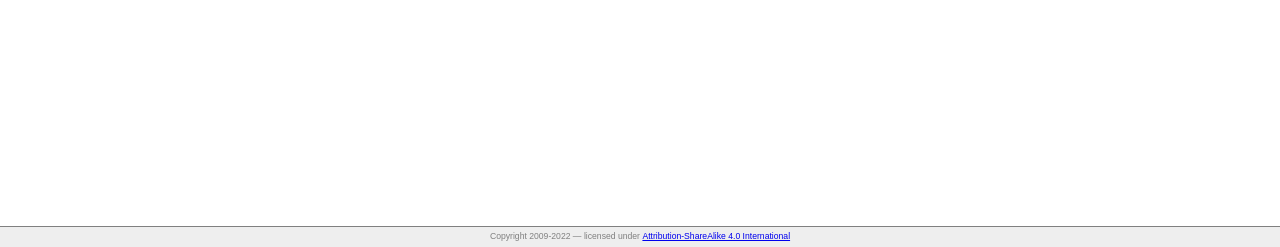
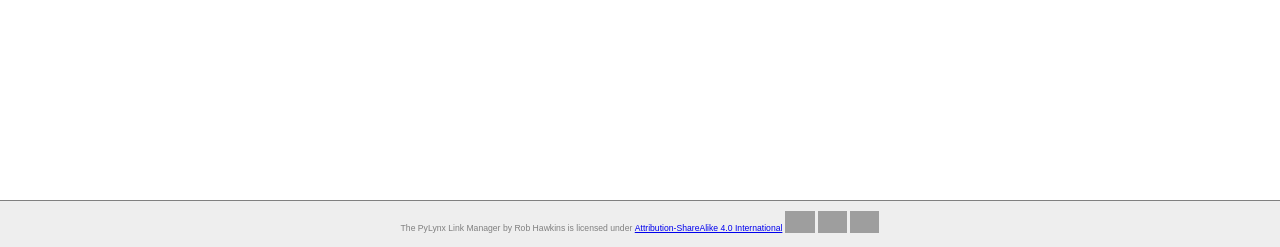
Before and after one commit to braynebuddy/pycloud, a Flask app: page /admin in a window 1280 px wide. Shown: the part 553-800 px from the top of the page. Run offline with Flask 2, Linux system fonts and the light colour scheme; the visitor is signed in with stand-in values (Sample User, id 1); grey boxes are pictures that could not be loaded.

Commit message:
Creative commons license notice

```diff
--- a/templates/base.html
+++ b/templates/base.html
@@ -36,8 +36,8 @@
       </div> <!--content-->
 
       <div id="footer">
-        Copyright 2009-2022 &mdash; licensed under <a href="http://creativecommons.org/licenses/by-sa/4.0/?ref=chooser-v1" target="_blank" rel="license noopener noreferrer" style="display:inline-block;">Attribution-ShareAlike 4.0 International
-        <!-- <p xmlns:cc="http://creativecommons.org/ns#" xmlns:dct="http://purl.org/dc/terms/"><span property="dct:title">The PyLynx Link Manager</span> by <span property="cc:attributionName">Rob Hawkins</span> is licensed under <a href="http://creativecommons.org/licenses/by-sa/4.0/?ref=chooser-v1" target="_blank" rel="license noopener noreferrer" style="display:inline-block;">Attribution-ShareAlike 4.0 International<img style="height:22px!important;margin-left:3px;vertical-align:text-bottom;" src="https://mirrors.creativecommons.org/presskit/icons/cc.svg?ref=chooser-v1"><img style="height:22px!important;margin-left:3px;vertical-align:text-bottom;" src="https://mirrors.creativecommons.org/presskit/icons/by.svg?ref=chooser-v1"><img style="height:22px!important;margin-left:3px;vertical-align:text-bottom;" src="https://mirrors.creativecommons.org/presskit/icons/sa.svg?ref=chooser-v1"></a></p> -->
+        <!-- Copyright 2009-2022 &mdash; licensed under <a href="http://creativecommons.org/licenses/by-sa/4.0/?ref=chooser-v1" target="_blank" rel="license noopener noreferrer" style="display:inline-block;">Attribution-ShareAlike 4.0 International -->
+        <p xmlns:cc="http://creativecommons.org/ns#" xmlns:dct="http://purl.org/dc/terms/"><span property="dct:title">The PyLynx Link Manager</span> by <span property="cc:attributionName">Rob Hawkins</span> is licensed under <a href="http://creativecommons.org/licenses/by-sa/4.0/?ref=chooser-v1" target="_blank" rel="license noopener noreferrer" style="display:inline-block;">Attribution-ShareAlike 4.0 International<img style="height:22px!important;margin-left:3px;vertical-align:text-bottom;" src="https://mirrors.creativecommons.org/presskit/icons/cc.svg?ref=chooser-v1"><img style="height:22px!important;margin-left:3px;vertical-align:text-bottom;" src="https://mirrors.creativecommons.org/presskit/icons/by.svg?ref=chooser-v1"><img style="height:22px!important;margin-left:3px;vertical-align:text-bottom;" src="https://mirrors.creativecommons.org/presskit/icons/sa.svg?ref=chooser-v1"></a></p>
       </div> <!-- footer -->
 
     </div> <!-- container -->
```
